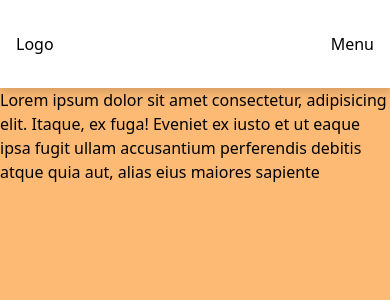
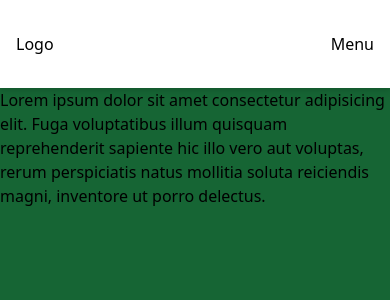
Before and after one commit to Optimus-ged/react-js-training-project, a React (Vite) app: page / in a window 390 px wide. Shown: the top 300 px of the page. Built offline with nearby package versions, Linux system fonts and the light colour scheme.

Commit message:
responsive custom navigation props variable implemented

```diff
--- a/src/Layouts/ResponsiveNavExample/index.tsx
+++ b/src/Layouts/ResponsiveNavExample/index.tsx
@@ -5,11 +5,27 @@ export default function ResponsiveNavExample() {
 
   return (
     <div
-      className={`h-screen w-screen bg-slate-200 ${isVisible ? "overflow-hidden" : "overflow-auto"}`}
+      className={`h-screen w-screen bg-slate-200 ${isVisible ? "overflow-y-hidden" : "overflow-y-auto"}`}
     >
-      <header className="sticky top-0 flex items-center justify-between bg-white px-4 py-8 drop-shadow-lg">
+      <CustomHeader setIsVisible={() => setIsVisible(!isVisible)} />
+      <CustomNav
+        isVisible={isVisible}
+        setIsVisible={() => setIsVisible(!isVisible)}
+      />
+      <CustomBody />
+    </div>
+  );
+}
+
+type CustomHeaderProps = {
+  setIsVisible: () => void;
+};
+
+function CustomHeader({ setIsVisible }: CustomHeaderProps) {
+  return (
+    <header className="sticky top-0 flex items-center justify-between bg-white px-4 py-8 drop-shadow-md">
       <h1>Logo</h1>
-        <h1 className="md:hidden" onClick={() => setIsVisible(!isVisible)}>
+      <h1 className="md:hidden" onClick={setIsVisible}>
         Menu
       </h1>
       <nav className="hidden md:block">
@@ -21,22 +37,39 @@ export default function ResponsiveNavExample() {
         </ul>
       </nav>
     </header>
+  );
+}
+
+type CustomNavProps = {
+  isVisible: boolean;
+  setIsVisible: () => void;
+};
+
+function CustomNav({ isVisible, setIsVisible }: CustomNavProps) {
+  return (
     <nav
-        className={`fixed inset-0 backdrop-blur transition duration-300 ${isVisible ? "translate-x-0" : "translate-x-full"}`}
-        onClick={() => setIsVisible(!isVisible)}
+      className={`fixed inset-0 top-0 backdrop-blur transition duration-300 ${isVisible ? "translate-x-0" : "translate-x-full"}`}
+      onClick={setIsVisible}
     >
-        <ul className="absolute bottom-0 right-0 top-0 flex w-5/6 flex-col gap-4 bg-white px-4 py-8">
+      <ul className="absolute bottom-0 right-0 top-0 flex w-5/6 flex-col gap-6 bg-white px-4 py-8">
         <li>Home</li>
         <li>About</li>
         <li>Articles</li>
         <li>Contact</li>
       </ul>
     </nav>
-      <div className="h-[1000px] bg-orange-300">
-        Lorem ipsum dolor sit amet consectetur, adipisicing elit. Itaque, ex
-        fuga! Eveniet ex iusto et ut eaque ipsa fugit ullam accusantium
-        perferendis debitis atque quia aut, alias eius maiores sapiente
-      </div>
+  );
+}
+
+function CustomBody() {
+  return (
+    <div className="h-[1000px] bg-green-800">
+      <p>
+        Lorem ipsum dolor sit amet consectetur adipisicing elit. Fuga
+        voluptatibus illum quisquam reprehenderit sapiente hic illo vero aut
+        voluptas, rerum perspiciatis natus mollitia soluta reiciendis magni,
+        inventore ut porro delectus.
+      </p>
     </div>
   );
 }
```
Lines whose indentation alone changed are shown as unchanged.
